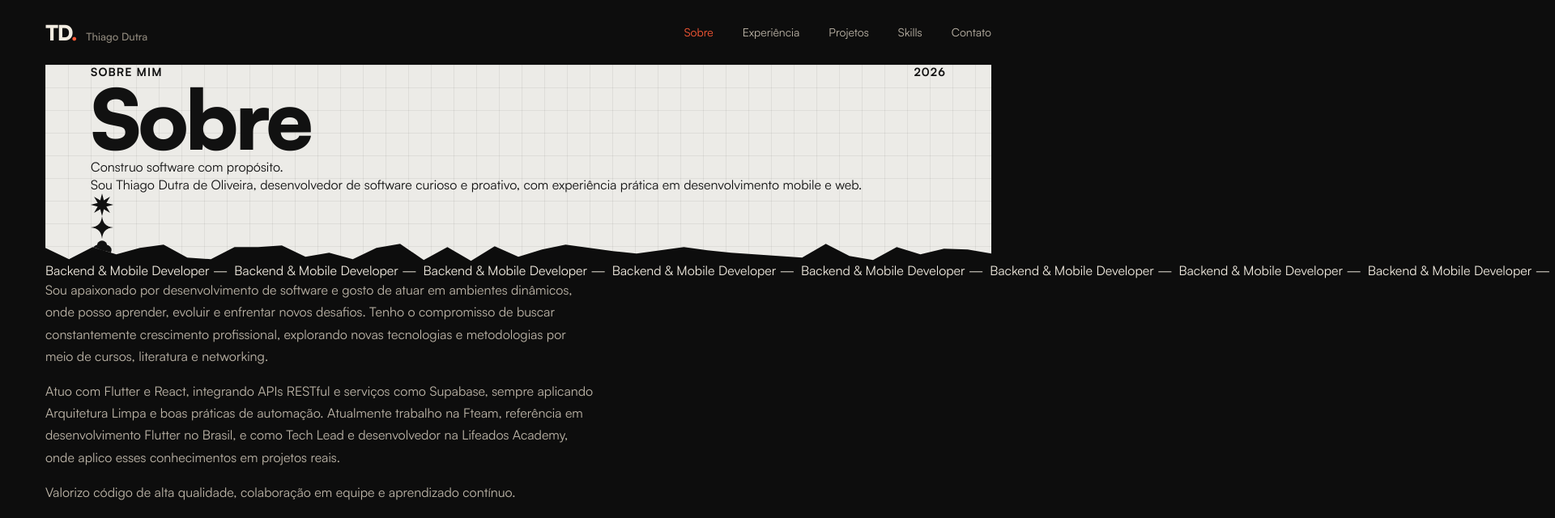
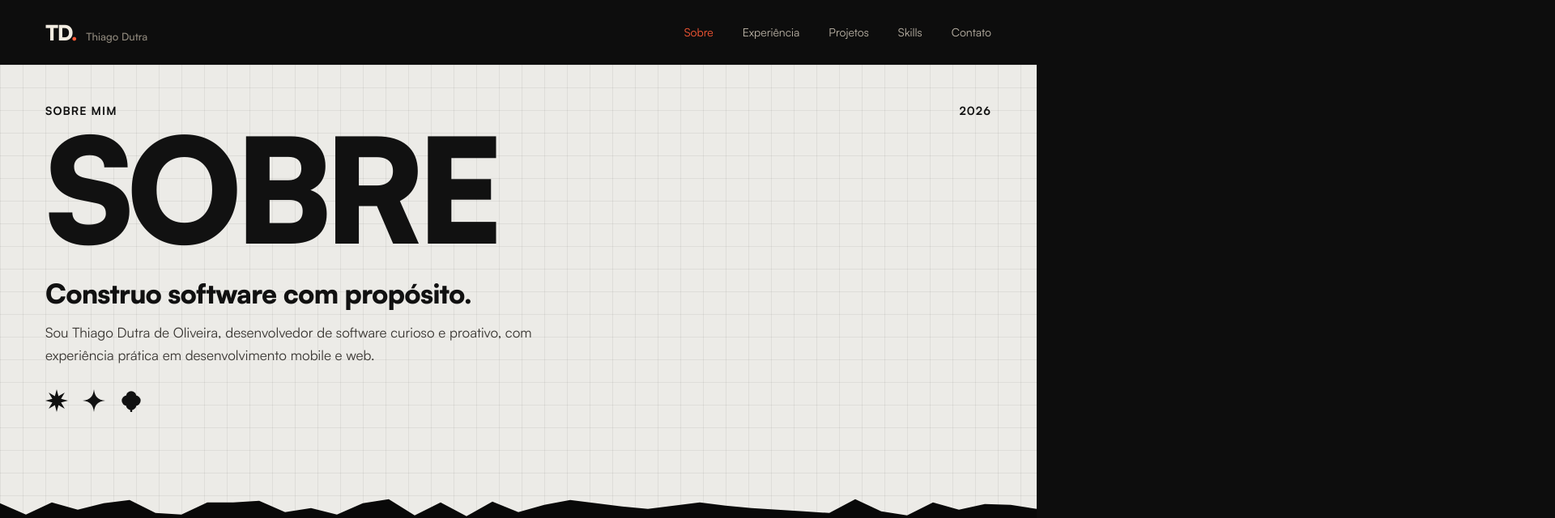
Before and after one commit to dutrathiagodev/portifolio, a Next.js app: page /sobre in a window 1280 px wide. Shown: the top 640 px of the page at 81% size, 1920 px wide, since content can reach past the window. Built offline with nearby package versions, Linux system fonts and the light colour scheme; no server answers.

Commit message:
feat: aplica o cabeçalho de cartaz nas páginas Sobre, Experiência, Projetos, Skills e Contato

```diff
--- a/src/app/globals.css
+++ b/src/app/globals.css
@@ -180,6 +180,7 @@ ul {
   }
 
   .live,
+  .poster-track,
   .marquee-track {
     animation: none !important;
   }
@@ -876,6 +877,68 @@ a.row:hover .row-go {
   margin-bottom: 0;
 }
 
+/* ---------- cabecalho das paginas (cartaz) ---------- */
+.poster-paper {
+  position: relative;
+  z-index: 2;
+  padding: 48px 0 130px;
+}
+
+.page .poster-title {
+  margin-top: 8px;
+  font-weight: 900;
+  font-size: clamp(56px, 14vw, 220px);
+  line-height: 0.88;
+  letter-spacing: -0.05em;
+  text-transform: uppercase;
+  color: #111;
+}
+
+.poster-tagline {
+  margin-top: 28px;
+  font-weight: 900;
+  font-size: clamp(22px, 2.6vw, 36px);
+  letter-spacing: -0.02em;
+  color: #111;
+}
+
+.poster-lead {
+  margin-top: 12px;
+  max-width: 620px;
+  font-size: 17px;
+  line-height: 1.65;
+  color: #3a3733;
+}
+
+.poster-glyphs {
+  display: flex;
+  gap: 18px;
+  margin-top: 28px;
+  color: #111;
+}
+
+.poster-band {
+  position: relative;
+  margin-top: -64px;
+  padding: 72px 0 26px;
+  overflow: hidden;
+  background: #090909;
+  font-family: var(--font-anton), sans-serif;
+  font-size: clamp(56px, 8vw, 110px);
+  line-height: 1.05;
+  text-transform: uppercase;
+  white-space: nowrap;
+  color: var(--foreground);
+}
+
+.poster-track {
+  animation: marquee-left 36s linear infinite;
+}
+
+.page-body {
+  padding-top: 64px;
+}
+
 /* ---------- equipe ---------- */
 .team {
   margin-top: 96px;
--- a/src/components/sections/about/about.tsx
+++ b/src/components/sections/about/about.tsx
@@ -6,8 +6,10 @@ export function About() {
     aboutContent;
 
   return (
-    <main className="page shell">
+    <main className="page">
       <PageHeading {...heading} />
+
+      <div className="shell page-body">
 
       {paragraphs.map((text) => (
         <p key={text} className="text-block">
@@ -44,6 +46,7 @@ export function About() {
           </li>
         ))}
       </ul>
+      </div>
     </main>
   );
 }
--- a/src/components/sections/contact/contact.tsx
+++ b/src/components/sections/contact/contact.tsx
@@ -1,19 +1,18 @@
+import { PageHeading } from "@/components/ui/page-heading";
 import { SocialLinks } from "@/components/ui/social-links";
 import { contactContent } from "@/content/contato";
 import { ContactForm } from "./contact-form";
 
 export function Contact() {
-  const { label, title, copyright } = contactContent;
+  const { heading, copyright } = contactContent;
 
   return (
-    <main className="page shell">
+    <main className="page">
+      <PageHeading {...heading} />
+
+      <div className="shell page-body">
         <div className="contact-card">
           <div className="contact-hero">
-          <div className="contact-intro">
-            <p className="section-label">{label}</p>
-            <h1>{title}</h1>
-          </div>
-
             <ContactForm />
           </div>
 
@@ -22,6 +21,7 @@ export function Contact() {
             <SocialLinks />
           </div>
         </div>
+      </div>
     </main>
   );
 }
--- a/src/components/sections/experience/experience.tsx
+++ b/src/components/sections/experience/experience.tsx
@@ -6,8 +6,10 @@ export function Experience() {
   const { heading, items } = experienceContent;
 
   return (
-    <main className="page shell">
+    <main className="page">
       <PageHeading {...heading} />
+
+      <div className="shell page-body">
 
       <ul className="timeline">
         {items.map((item) => (
@@ -30,6 +32,7 @@ export function Experience() {
           </li>
         ))}
       </ul>
+      </div>
     </main>
   );
 }
--- a/src/components/sections/projects/projects.tsx
+++ b/src/components/sections/projects/projects.tsx
@@ -8,8 +8,10 @@ export function Projects() {
     projectsContent;
 
   return (
-    <main className="page shell">
-      <PageHeading {...heading} tightDivider />
+    <main className="page">
+      <PageHeading {...heading} />
+
+      <div className="shell page-body">
 
       <ul className="rows" style={{ marginTop: 0, borderTop: "none" }}>
         {projects.map((project, index) => (
@@ -43,6 +45,7 @@ export function Projects() {
           </a>
         </section>
       </Reveal>
+      </div>
     </main>
   );
 }
--- a/src/components/sections/skills/skills.tsx
+++ b/src/components/sections/skills/skills.tsx
@@ -6,8 +6,10 @@ export function Skills() {
   const { heading, groups } = skillsContent;
 
   return (
-    <main className="page shell">
+    <main className="page">
       <PageHeading {...heading} />
+
+      <div className="shell page-body">
 
       <div className="skills-grid">
         {groups.map((group) => (
@@ -27,6 +29,7 @@ export function Skills() {
           </div>
         ))}
       </div>
+      </div>
     </main>
   );
 }
```
Lines whose indentation alone changed are shown as unchanged.
